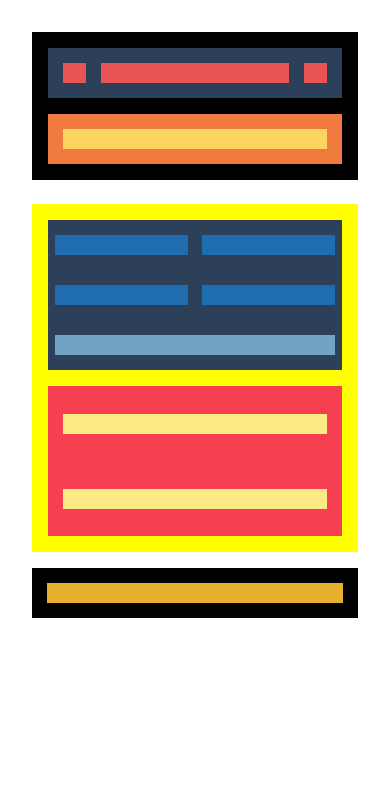
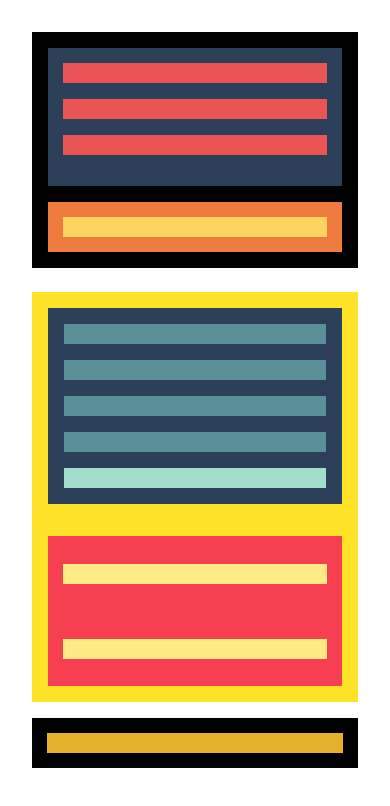
Before and after one commit to sarasole/sprint_1, a plain HTML site: page Nivel 1/index.html in a window 390 px wide. Drawn offline with Linux system fonts and the light colour scheme.

Commit message:
Ejercicio 3

```diff
--- a/Nivel 1/style.css
+++ b/Nivel 1/style.css
@@ -117,3 +117,40 @@ margin-left: 1em;
         margin: auto;
     }
 }
+
+@media only screen and (max-width: 767px){
+    .box{
+     height: auto;
+ }
+ .container{
+     display: flex;
+     flex-wrap: wrap;
+ }
+ .caja1,.caja2,.caja3 {
+     width: 100%;
+     border: none;
+     margin-bottom: 1em;
+ }
+ .box2{
+     background-color: #FEE228;
+ }
+ .container1{
+ flex-wrap: wrap;
+ padding: 1em;
+ height: auto;
+ }
+ .cajas-azules{
+     width: 100%;
+     background-color: #5B9098;
+     margin-bottom: 1em;
+ }
+ .caja-azul{
+     width: 100%;
+     background-color: #A3DDCB;
+
+ }
+ .container2{
+     margin-top: 1em;
+     margin-left: 0px;
+ }
+}
```
